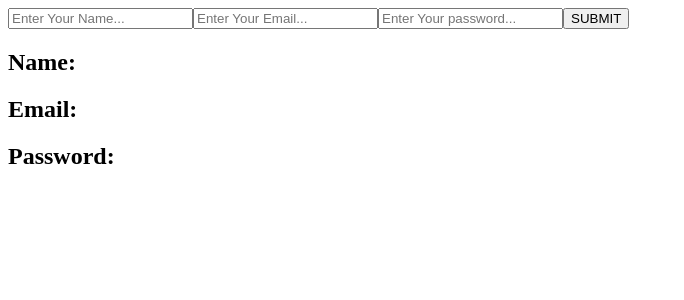
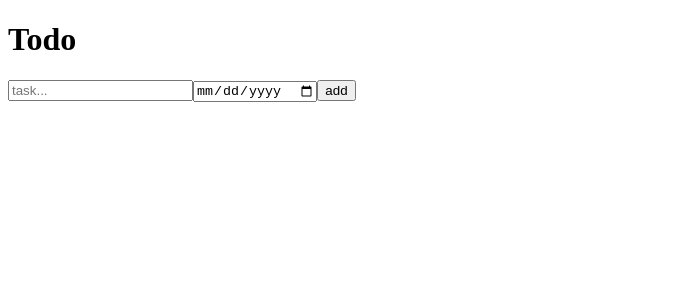
Before and after one commit to muxlisa-maxmudova/typescript, a React (Vite) app: page / in a window 1280 px wide. Shown: the top 300 px of the page, without its empty margins (0-684 px from the left). Built offline with nearby package versions, Linux system fonts and the light colour scheme.

Commit message:
TodoList completely finished

```diff
--- a/src/App.tsx
+++ b/src/App.tsx
@@ -1,8 +1,9 @@
-import Form from "./State_hook/Form.tsx";
+import Todo from "./State_hook/Todo.tsx";
+
 const App = () => {
     return (
         <div>
-            <Form/>
+            <Todo/>
         </div>
     )
 }
--- /dev/null
+++ b/src/State_hook/Todo.tsx
@@ -0,0 +1,49 @@
+import {FormEvent, useState} from "react";
+type TodoType = {
+    name: string;
+    date: string;
+    id: number;
+}
+const Todo = () => {
+    const [name, setName] = useState<string>('');
+    const [date, setDate] = useState<string>('');
+    const [todo, setTodo] = useState<TodoType[]>([{
+        name:'',
+        date:'',
+        id:0
+    }])
+    const showTodo = (e: FormEvent<HTMLFormElement>) => {
+        e.preventDefault();
+        setTodo([...todo, { name:name.trim(), date:date.trim(), id:Math.random()}])
+    }
+    const deleteTodo = (id:number) => {
+      setTodo(todo.filter((item)=>
+          item.id !== id
+      ))
+    }
+    return (
+        <div>
+            <h1>Todo</h1>
+            <form onSubmit={showTodo}>
+                <input
+                type={'text'}
+                placeholder='task...'
+                onChange={(e)=>{setName(e.target.value)}}/>
+                <input
+                type={'date'}
+                placeholder='deadline'
+                onChange={(e)=>{setDate(e.target.value)}}/>
+                <button type={'submit'}>add</button>
+            </form>
+            {todo.map((todo)=>(
+                <ol key={Math.random()}>
+                    <div>
+                        {todo.name}  {todo.date}
+                        <button style={{ display: todo.name==='' && todo.date==='' && todo.id===0? 'none': 'inline', marginLeft:'5px'}} onClick={() => deleteTodo(todo.id)}>Delete</button>
+                    </div>
+                </ol>
+            ))}
+        </div>
+    )
+}
+export default Todo
```
